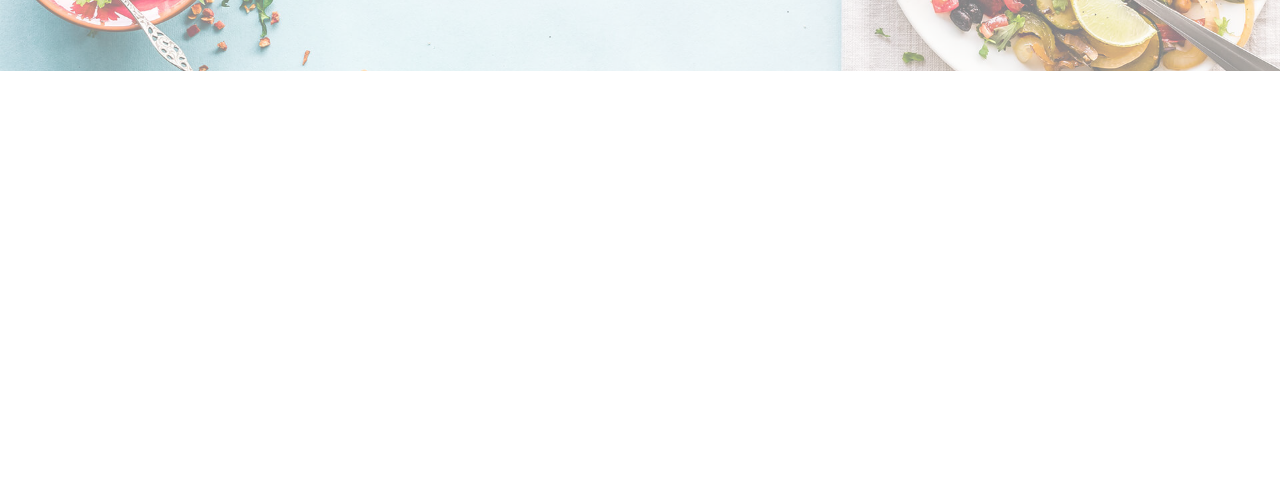
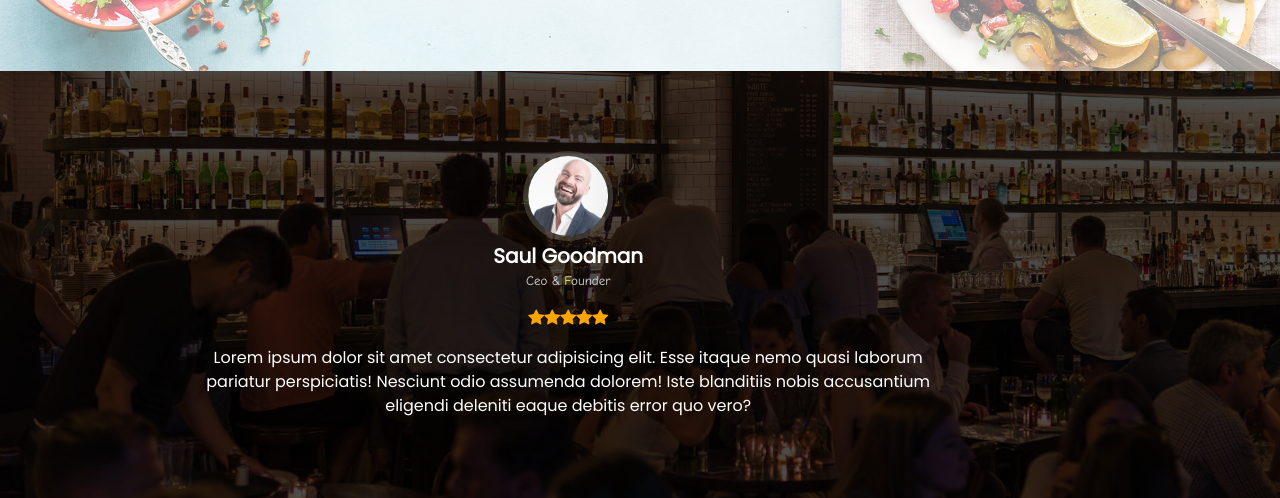
Before and after one commit to imanee11/Imane-El-Ouannane---Final-Project, a website: page index.html in a window 1280 px wide. Shown: the part 6040-6538 px from the top of the page. Before the commit the page ends 6111 px from the top, so only its background shows below. Drawn offline with nearby package versions, Linux system fonts and the light colour scheme.

Commit message:
added section 10 and style

```diff
--- a/index.html
+++ b/index.html
@@ -603,6 +603,62 @@
 
 
 
+    <!-- section 10 start -->
+    <section class="section10" id="">
+        <div id="carouselExampleSlidesOnly2" class="carousel slide" data-bs-ride="carousel">
+            <div class="carousel-inner">
+                <div class="carousel-item active">
+                    <div class="carousel3">
+                        <img src="./public/images/testimonials/testimonials-1.jpg" alt="" width="90">
+                        <p class="section10-p1">Saul Goodman</p>
+                        <p class="section10-p2">Ceo & Founder</p>
+                        <p><i class="bi bi-star-fill"></i><i class="bi bi-star-fill"></i><i class="bi bi-star-fill"></i><i class="bi bi-star-fill"></i><i class="bi bi-star-fill"></i></p>
+                        <p class="section10-p3">Lorem ipsum dolor sit amet consectetur adipisicing elit. Esse itaque nemo quasi laborum pariatur perspiciatis! Nesciunt odio assumenda dolorem! Iste blanditiis nobis accusantium eligendi deleniti eaque debitis error quo vero?</p>
+                    </div>
+                </div>
+                <div class="carousel-item">
+                    <div class="carousel3">
+                        <img src="./public/images/testimonials/testimonials-2.jpg" alt="" width="90">
+                        <p class="section10-p1">Sara Wilson</p>
+                        <p class="section10-p2">Disigner</p>
+                        <p><i class="bi bi-star-fill"></i><i class="bi bi-star-fill"></i><i class="bi bi-star-fill"></i><i class="bi bi-star-fill"></i><i class="bi bi-star-fill"></i></p>
+                        <p class="section10-p3">Lorem ipsum dolor sit amet consectetur adipisicing elit. Esse itaque nemo quasi laborum pariatur perspiciatis! Nesciunt odio assumenda dolorem! Iste blanditiis nobis accusantium eligendi deleniti eaque debitis error quo vero?</p>
+                    </div>
+                </div>
+                <div class="carousel-item">
+                    <div class="carousel3">
+                        <img src="./public/images/testimonials/testimonials-3.jpg" alt="" width="90">
+                        <p class="section10-p1">Jena KARLIS</p>
+                        <p class="section10-p2">Store Owner</p>
+                        <p><i class="bi bi-star-fill"></i><i class="bi bi-star-fill"></i><i class="bi bi-star-fill"></i><i class="bi bi-star-fill"></i><i class="bi bi-star-fill"></i></p>
+                        <p class="section10-p3">Lorem ipsum dolor sit amet consectetur adipisicing elit. Esse itaque nemo quasi laborum pariatur perspiciatis! Nesciunt odio assumenda dolorem! Iste blanditiis nobis accusantium eligendi deleniti eaque debitis error quo vero?</p>
+                    </div>
+                </div>
+                <div class="carousel-item">
+                    <div class="carousel3">
+                        <img src="./public/images/testimonials/testimonials-4.jpg" alt="" width="90">
+                        <p class="section10-p1">Matt Brandom</p>
+                        <p class="section10-p2">Freelancer</p>
+                        <p><i class="bi bi-star-fill"></i><i class="bi bi-star-fill"></i><i class="bi bi-star-fill"></i><i class="bi bi-star-fill"></i><i class="bi bi-star-fill"></i></p>
+                        <p class="section10-p3">Lorem ipsum dolor sit amet consectetur adipisicing elit. Esse itaque nemo quasi laborum pariatur perspiciatis! Nesciunt odio assumenda dolorem! Iste blanditiis nobis accusantium eligendi deleniti eaque debitis error quo vero?</p>
+                    </div>
+                </div>
+                <div class="carousel-item">
+                    <div class="carousel3">
+                        <img src="./public/images/testimonials/testimonials-5.jpg" alt="" width="90">
+                        <p class="section10-p1">John Larson</p>
+                        <p class="section10-p2">Entrepreneur</p>
+                        <p><i class="bi bi-star-fill"></i><i class="bi bi-star-fill"></i><i class="bi bi-star-fill"></i><i class="bi bi-star-fill"></i><i class="bi bi-star-fill"></i></p>
+                        <p class="section10-p3">Lorem ipsum dolor sit amet consectetur adipisicing elit. Esse itaque nemo quasi laborum pariatur perspiciatis! Nesciunt odio assumenda dolorem! Iste blanditiis nobis accusantium eligendi deleniti eaque debitis error quo vero?</p>
+                    </div>
+                </div>
+            </div>
+        </div>
+    </section>
+    <!-- section 10 end -->
+
+
+
 
 
 
--- a/src/sass/modules/home/_section10.sass
+++ b/src/sass/modules/home/_section10.sass
@@ -0,0 +1,37 @@
+.section10
+    background: url(../images/testimonials-bg.jpg) center center/cover no-repeat
+    position: relative
+
+    &::before
+        content: ""
+        position: absolute
+        width: 100%
+        height: 100%
+        top: 0
+        left: 0
+        background: rgba(0,0 ,0 ,0.7)
+
+.carousel3
+    text-align: center
+    color: #fff
+    padding-top: 10vh
+    padding-bottom: 10vh
+    img
+        border-radius: 50%
+        border: 5px solid rgba(95,89,80,0.5)
+
+    i
+        color: orange
+.section10-p1
+    font-weight: bold
+    font-size: 20px
+    margin: 0
+
+.section10-p2
+    color: #DDDDDD
+    font-size: 13px
+    font-family: myThirdFont
+
+.section10-p3
+    width: 60%
+    margin: auto
```
Also changed, not shown: public/css/app.css, 1 other file.
